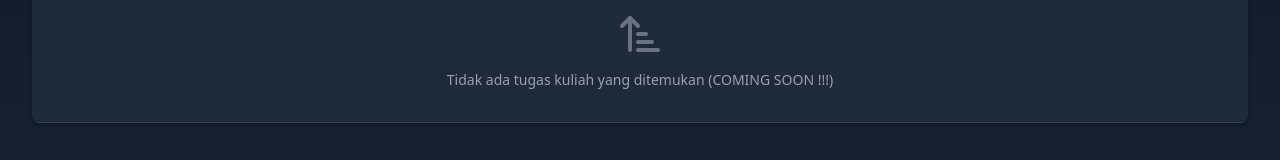
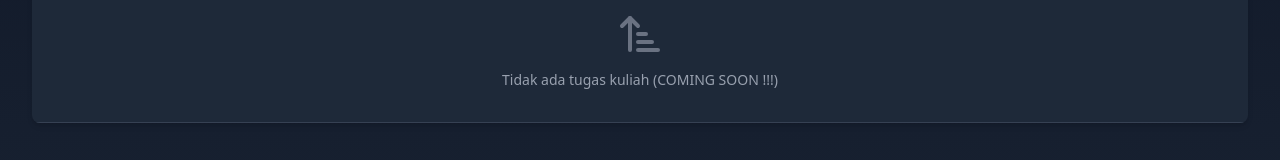
Before and after one commit to ahmadsyaifuddin-dins/DinsSphere, a React (Vite) app in the folder frontend/: page /dashboardTugasKuliah in a window 1280 px wide. Shown: the part 211-371 px from the top of the page. Built offline with nearby package versions, Linux system fonts and the light colour scheme.

Commit message:
Update TugasKuliahList.jsx

```diff
--- a/frontend/src/components/TugasKuliahList.jsx
+++ b/frontend/src/components/TugasKuliahList.jsx
@@ -270,7 +270,7 @@ const TugasKuliahList = ({
                   <div className="flex flex-col items-center">
                     <SortAsc className="w-8 h-8 sm:w-12 sm:h-12 text-gray-500 mb-2 sm:mb-3" />
                     <p className="text-gray-400 text-sm">
-                      Tidak ada tugas kuliah yang ditemukan (COMING SOON !!!)
+                      Tidak ada tugas kuliah (COMING SOON !!!)
                     </p>
                   </div>
                 </td>
```
